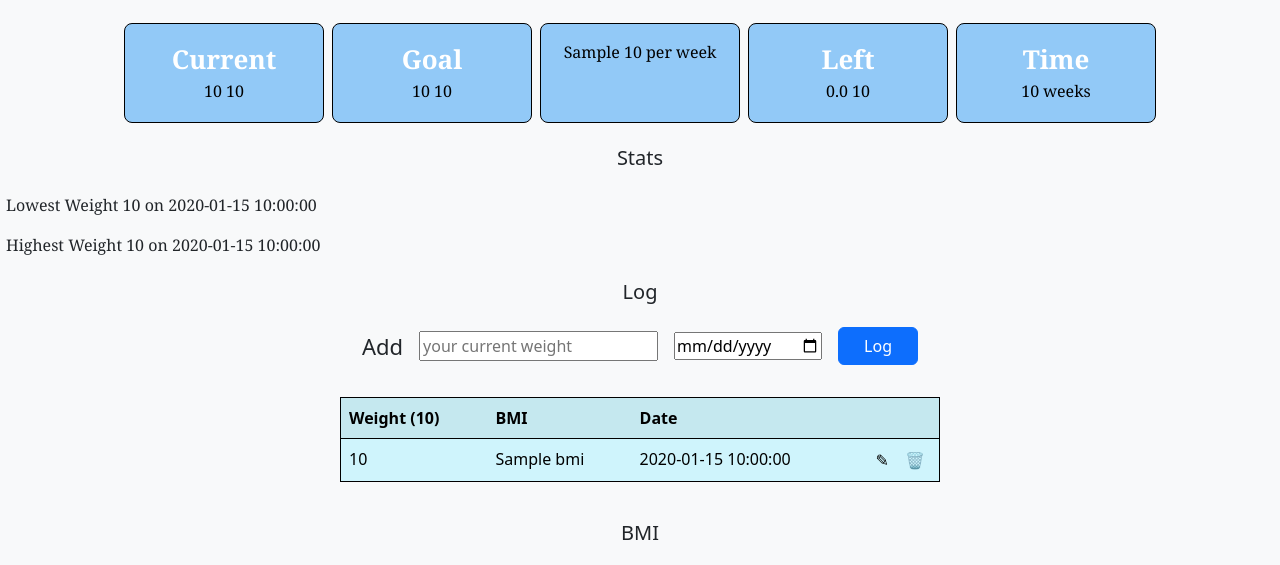
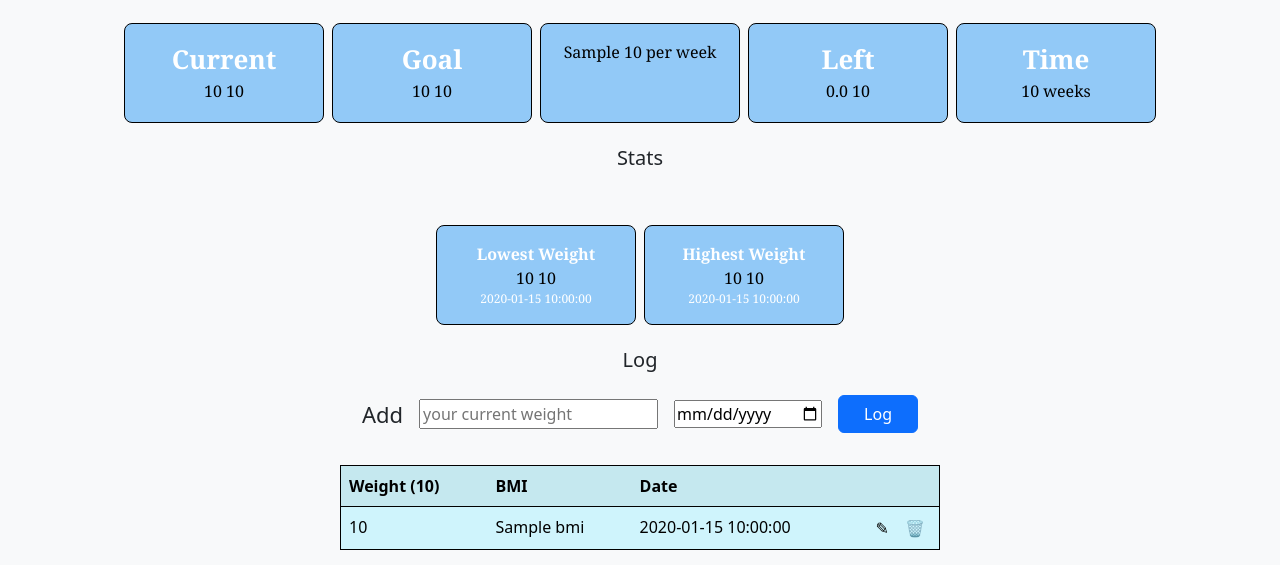
Before and after one commit to bradapc/tracker, a Flask app: template templates/weight_log.html in a window 1280 px wide. Shown: the part 151-716 px from the top of the page. Run offline with Flask 3, Linux system fonts and the light colour scheme; the template is opened without the code that fills it: most values are stand-ins (such as "Sample title", 1, 10 or a date in 2020); some libraries are stand-ins or nearby versions.

Commit message:
Formatted weight stat boxes with CSS.

```diff
--- a/static/styles.css
+++ b/static/styles.css
@@ -155,6 +155,27 @@ input:focus {
     font-weight: bold;
 }
 
+.stat-weight-box-head {
+    font-size: 16px;
+    font-weight: bold;
+}
+
+.stat-weight-box-body {
+    color: black;
+    text-align: center;
+}
+
+.stat-weight-box-date {
+    font-size: 12px;
+}
+
+.weight-stats-boxes-wrapper {
+    display: flex;
+    justify-content: center;
+    margin-top: 32px;
+    gap: 8px;
+}
+
 .goal-weight-log-entry {
     display: flex;
     flex-direction: row;
--- a/templates/index.html
+++ b/templates/index.html
@@ -7,7 +7,7 @@
 {% block body %}
     <h1>Welcome, {{ user }}</h1>
     <br>
-    <p>What would you like to log today?</p>
+    <p style="display: flex; justify-content: center;">What would you like to log today?</p>
     <div class="log-options-wrapper">
         <div class="home-log-option">
             <h2>Goals</h2>
--- a/templates/weight_log.html
+++ b/templates/weight_log.html
@@ -43,8 +43,18 @@
         <div class="weight-stats">
             <div id="weightPlot" style="width: 100%; max-width:800px"></div>
         </div>
-        <p>Lowest Weight {{stats.min_weight.weight}} on {{stats.min_weight.time}}</p>
-        <p>Highest Weight {{stats.max_weight.weight}} on {{stats.max_weight.time}}</p>
+        <div class="weight-stats-boxes-wrapper">
+            <div class="goal-weight-box">
+                <span class="stat-weight-box-head">Lowest Weight</span>
+                <span class="stat-weight-box-body">{{stats.min_weight.weight}} {{units.weight_unit}}</span>
+                <span class="stat-weight-box-date">{{stats.min_weight.time}}</span>
+            </div>
+            <div class="goal-weight-box">
+                <span class="stat-weight-box-head">Highest Weight</span>
+                <span class="stat-weight-box-body">{{stats.max_weight.weight}} {{units.weight_unit}}</span>
+                <span class="stat-weight-box-date">{{stats.max_weight.time}}</span>
+            </div>
+        </div>
 
         <span class="weight-span-header">Log</span>
         <div class="weight-log-wrapper">
```
